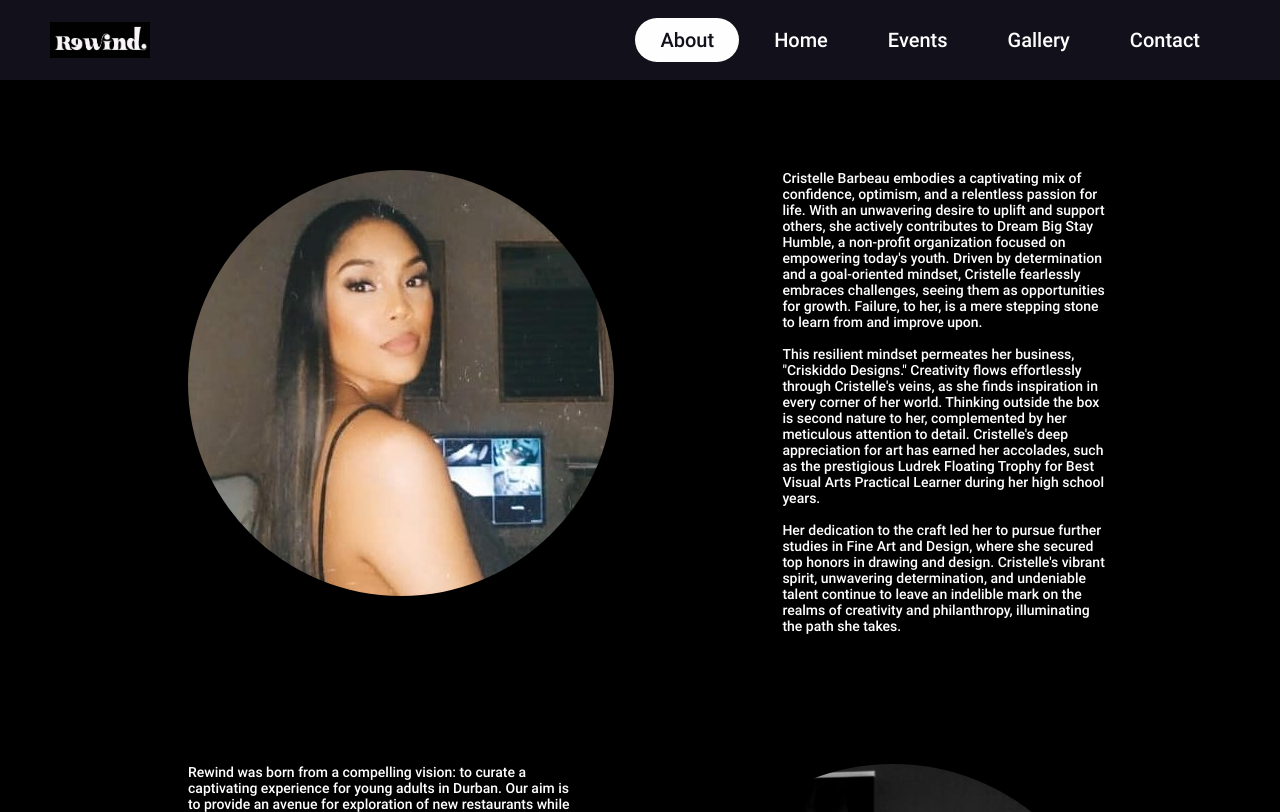
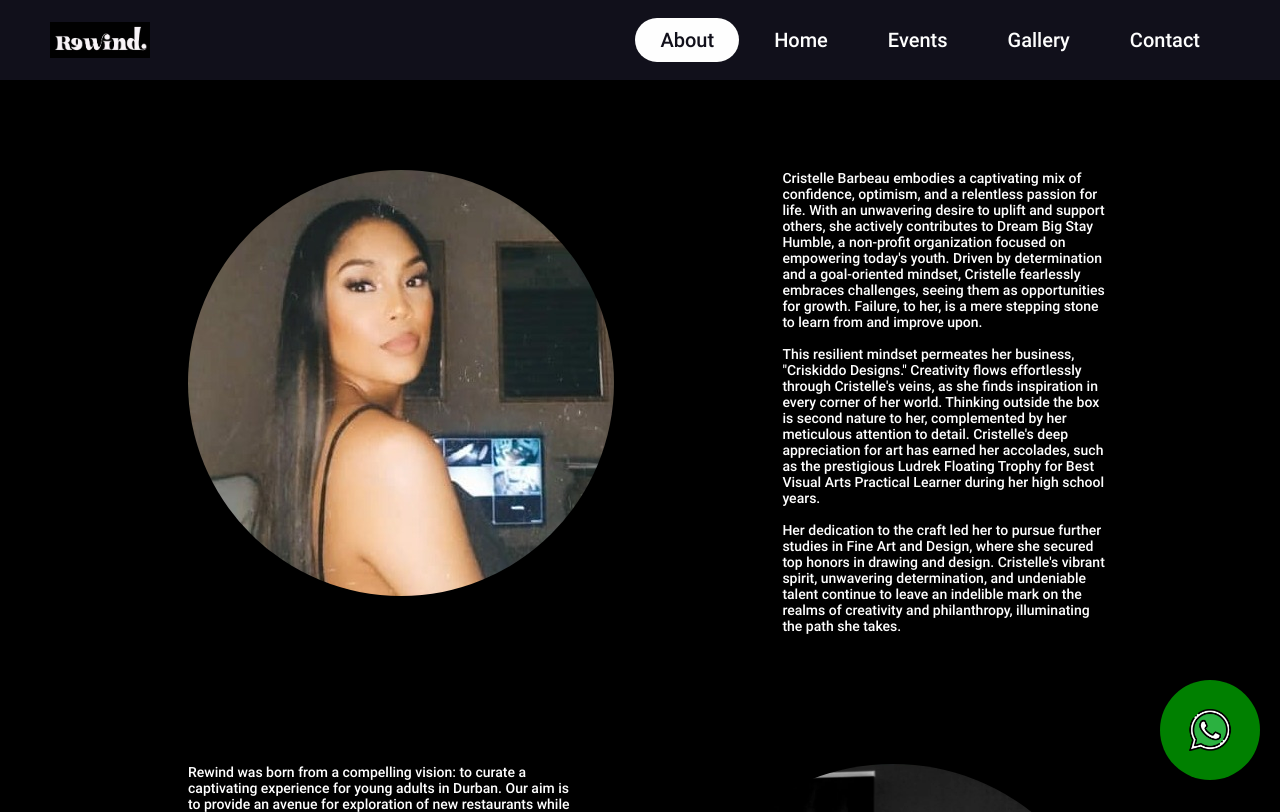
Before and after one commit to DumaniMbili/rewind, a plain HTML site: page pages/about.html in a window 1280 px wide. Shown: the top 812 px of the page. Drawn offline with Linux system fonts and the light colour scheme.

Commit message:
included whatsapp bot

```diff
--- a/css/gallery.css
+++ b/css/gallery.css
@@ -1,6 +1,7 @@
 body {
   background: #000000;
 }
+
 .img-gallery {
   width: 80%;
   margin: 100px auto 50px;
--- a/css/style.css
+++ b/css/style.css
@@ -80,6 +80,34 @@ header {
   max-width: 150px;
   margin-bottom: 20px;
 }
+
+.whatsapp-bot {
+    position: fixed;
+    bottom: 20px;
+    right: 20px;
+    width: 100px;
+    height: 100px;
+    background-color: green;
+    border-radius: 50%;
+    padding: 10px;
+    display: flex;
+    align-items: center;
+    justify-content: center;
+    box-shadow: 0px 2px 5px rgba(0, 0, 0, 0.3);
+    transition: transform 0.3s ease;
+    cursor: pointer;
+}
+
+.whatsapp-bot:hover {
+    transform: scale(1.2);
+}
+
+.whatsapp-bot img {
+     width: 100%;
+    height: 100%;
+    object-fit: contain;
+}
+
 
 
 .footer-section {
--- a/js/script.js
+++ b/js/script.js
@@ -4,3 +4,17 @@ hamburger.onclick = function () {
   navBar = document.querySelector(".nav-bar");
   navBar.classList.toggle("active");
 };
+
+
+// Replace "YOUR_PHONE_NUMBER" with your actual phone number, including the country code
+const phoneNumber = "076 556 4827";
+
+// Replace "YOUR_DEFAULT_MESSAGE" with the default message you want to send
+const defaultMessage = "Please feel free to give us a chat if you want to know anything 'Rewind'. ";
+
+const whatsappBot = document.querySelector(".whatsapp-bot");
+
+whatsappBot.addEventListener("click", () => {
+    // Open WhatsApp chat when the bot is clicked
+    window.open(`https://wa.me/${phoneNumber}?text=${encodeURIComponent(defaultMessage)}`);
+});
--- a/pages/about.html
+++ b/pages/about.html
@@ -117,24 +117,24 @@
       </div>
     </section>
 
-  <section class="footer-section">
+    <div class="whatsapp-bot">
+      <img src="../images/icons/whatsapp-icon.png" alt="WhatsApp Icon" />
+    </div>
+
+    <section class="footer-section">
       <footer class="main-footer">
         <div class="footer-links">
           <a href="https://www.facebook.com/rewindest19">
             <img src="../images/icons/facebook-icon2.png" alt="facebook" />
-
           </a>
           <a href="https://www.instagram.com/sa_rewind/">
             <img src="../images/icons/instagram-icon2.png" alt="instagram" />
-
           </a>
           <a href="mailto:cristellebarbeau4@gmail.com">
             <img src="../images/icons/gmail-icon2.png" alt="Gmail" />
-
           </a>
           <a href="tel:0765564827">
             <img src="../images/icons/call-icon2.png" alt="Call" />
-
           </a>
         </div>
         <p>&copy; 2023 Rewind. All rights reserved.</p>
```
Also changed, not shown: index.html (+4 -6 lines), pages/contact.html (+30 -13 lines), pages/events.html (+8 -8 lines), pages/gallery.html (+5 -5 lines), images/icons/whatsapp-icon.png (added).
